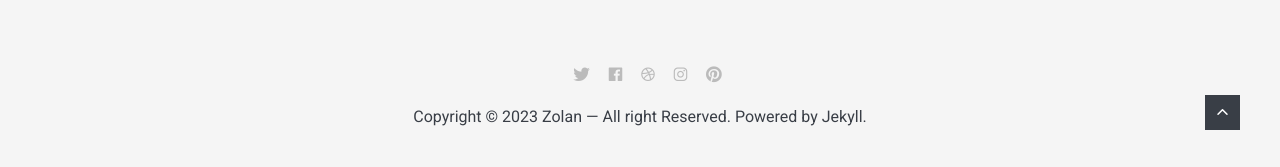
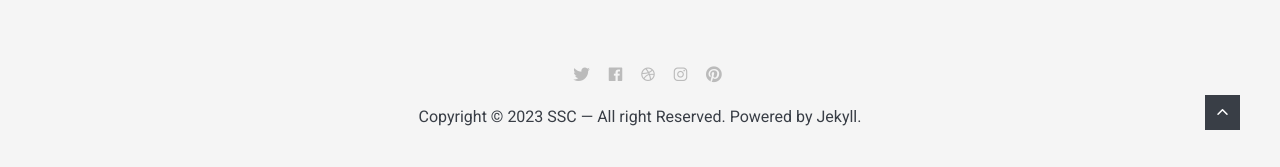
Before and after one commit to 9208k5/webtest, a Jekyll site: the page built from index.html, in a window 1280 px wide and 900 px high, scrolled down 2453 px. Shown: the part 730-897 px from the top of the window. Built offline with Jekyll 4.4.1, drawn with Linux system fonts in a browser that asks for light colours; nearby versions of some CDN libraries; the list of posts is cut into pages by our own code.

Commit message:
Update settings.yml

```diff
--- a/_data/settings.yml
+++ b/_data/settings.yml
@@ -1,8 +1,8 @@
 #-------------------------------
 # General Site Settings
-title: Zolan
+title: SSC
 logo: logo.svg # You can add own logo.
-description: Zolan is modern minimal theme for Jekyll
+description: Sound soucializing committee
 
 
 #-------------------------------
```
